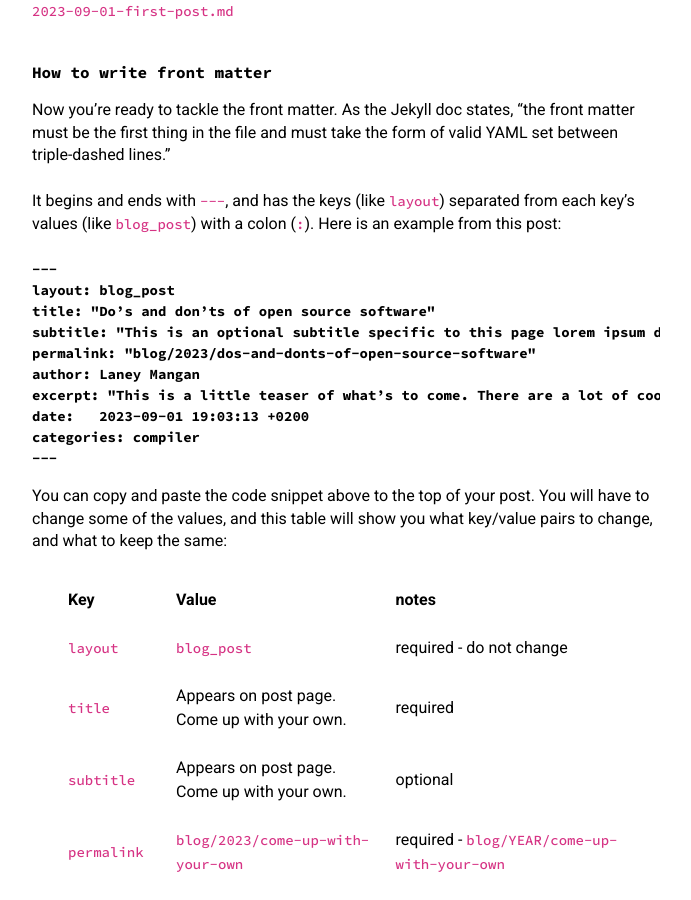
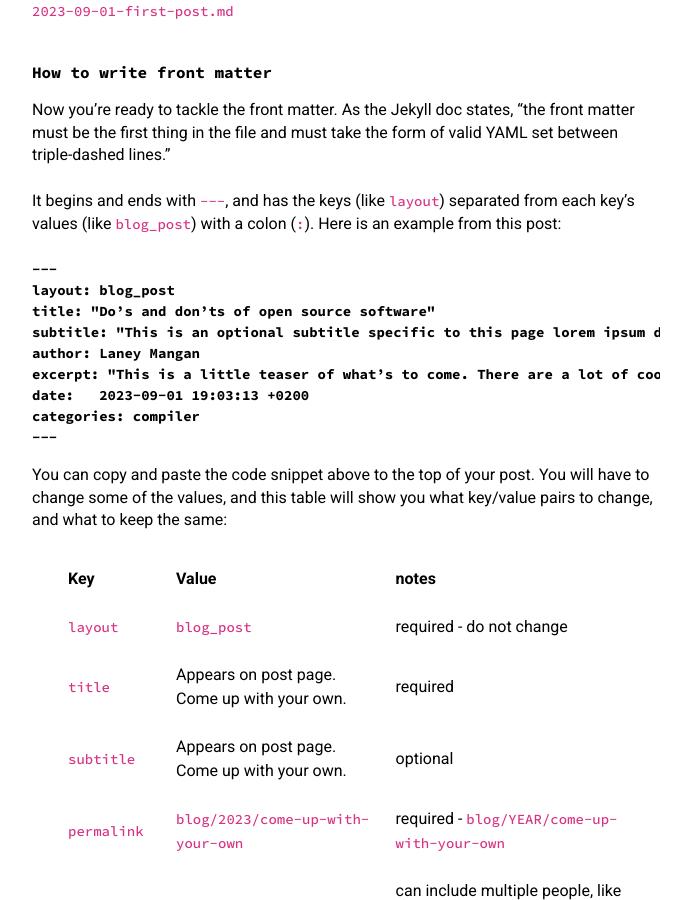
Before and after one commit to compilerla/compiler.la, a Jekyll site: the page built from _posts/2023-09-01-first-post.md, in a window 1280 px wide and 900 px high, scrolled down 1054 px. Shown: the whole window, without its empty margins (294-985 px from the left). Built offline with Jekyll 4.4.1, drawn with Linux system fonts in a browser that asks for light colours.

Commit message:
docs: delete permalink

```diff
--- a/_posts/2023-09-01-first-post.md
+++ b/_posts/2023-09-01-first-post.md
@@ -29,7 +29,6 @@ It begins and ends with `---`, and has the keys (like `layout`) separated from e
 layout: blog_post
 title: "Do’s and don’ts of open source software"
 subtitle: "This is an optional subtitle specific to this page lorem ipsum dolor"
-permalink: "blog/2023/dos-and-donts-of-open-source-software"
 author: Laney Mangan
 excerpt: "This is a little teaser of what’s to come. There are a lot of cool things to learn and discover in this blog post! Let’s talk about just a few. Let’s lorem ipsum dolor a bit further, shall we?"
 date:   2023-09-01 19:03:13 +0200
```
